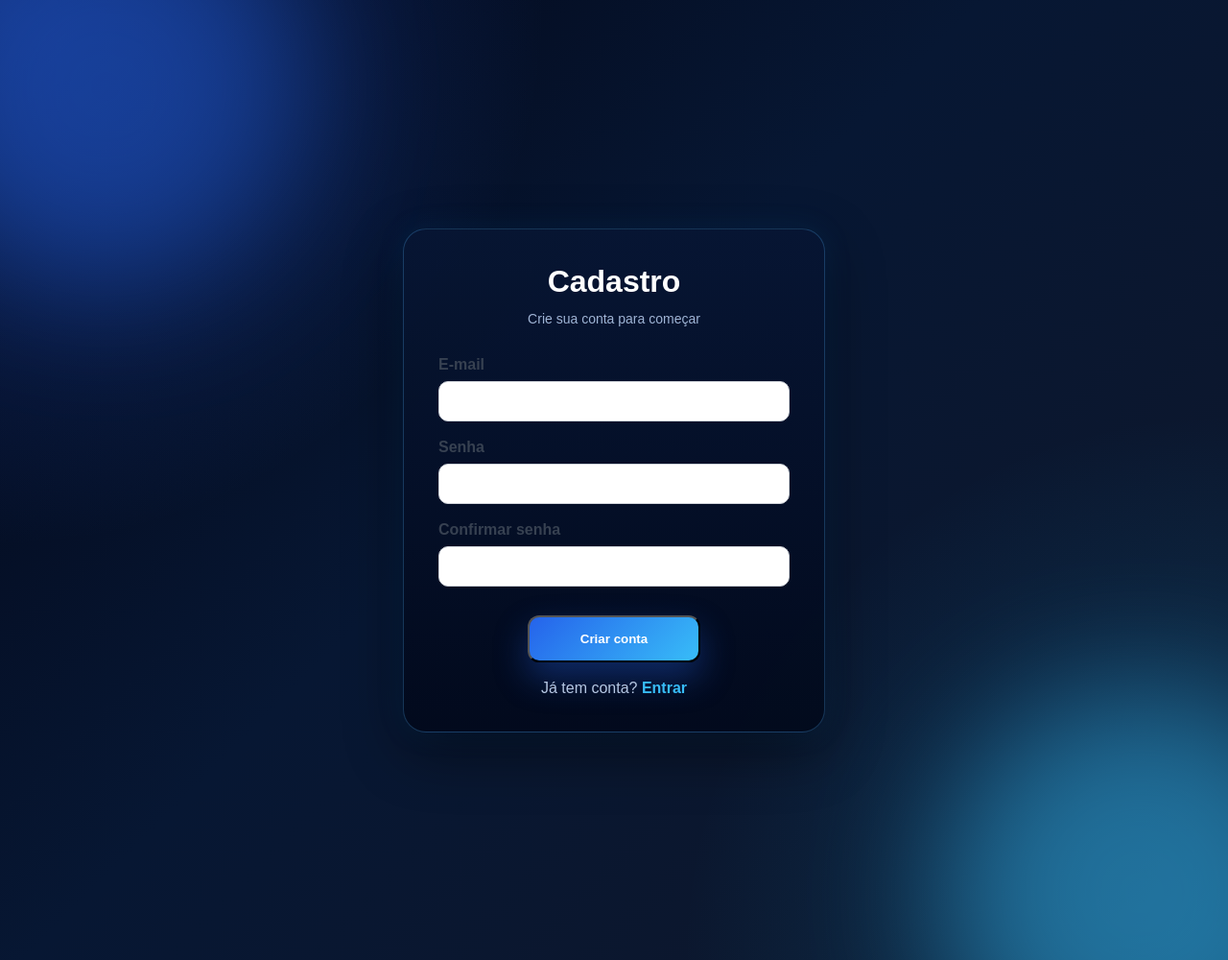
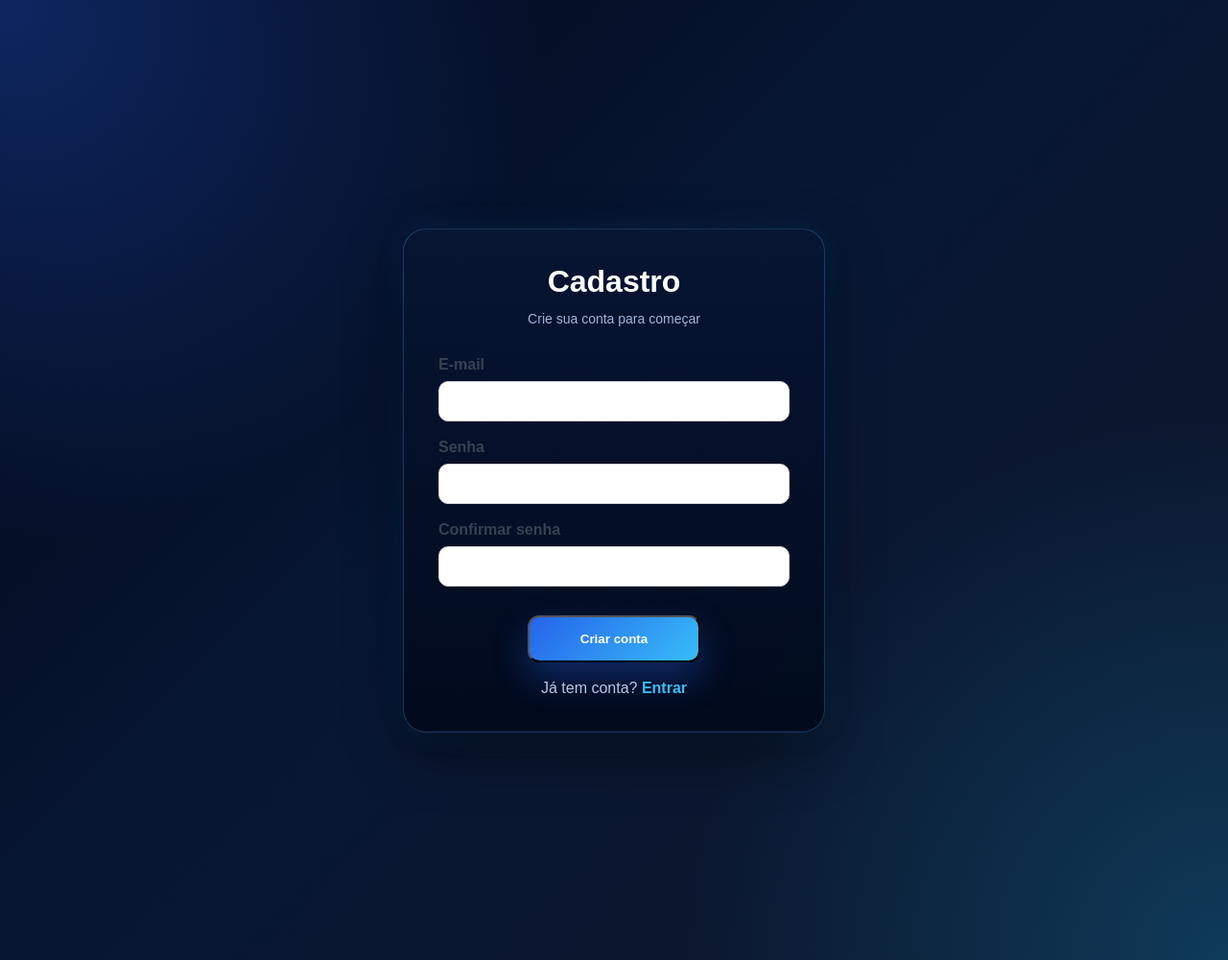
Before and after one commit to viannarezende/modelador-dados-saas, a FastAPI app: page /register in a window 1280 px wide. Shown: the whole page at 96% size. Run offline with FastAPI, Linux system fonts and the light colour scheme.

Commit message:
fix auth layout render

```diff
--- a/app/templates/register.html
+++ b/app/templates/register.html
@@ -6,8 +6,7 @@
 {% block content %}
 <section class="auth-page">
 
-    <div class="space-glow glow-one"></div>
-    <div class="space-glow glow-two"></div>
+
 
     <div class="auth-card">
         <h1>Cadastro</h1>
```
